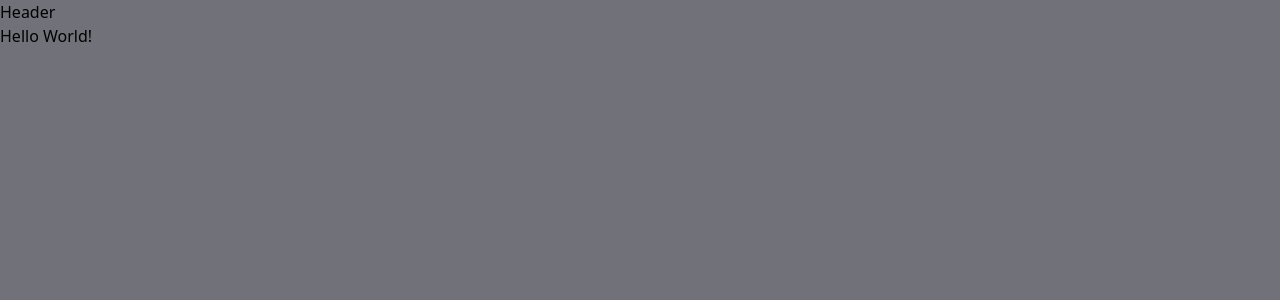
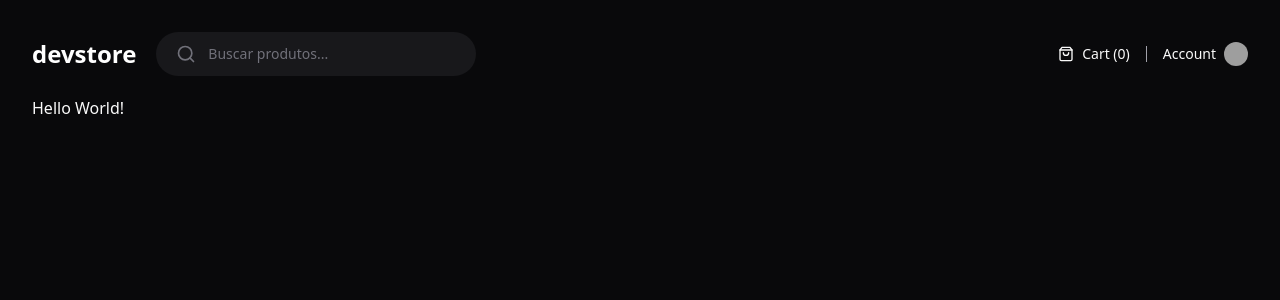
Before and after one commit to Wallauerr/devstore-next, a Next.js app: page / in a window 1280 px wide. Shown: the top 300 px of the page. Built offline with nearby package versions, Linux system fonts and the light colour scheme; grey boxes are pictures that could not be loaded.

Commit message:
adjust header css

```diff
--- a/next.config.js
+++ b/next.config.js
@@ -1,4 +1,8 @@
 /** @type {import('next').NextConfig} */
-const nextConfig = {}
+const nextConfig = {
+  images: {
+    domains: ['github.com'],
+  },
+}
 
 module.exports = nextConfig
--- a/package.json
+++ b/package.json
@@ -9,6 +9,7 @@
     "lint": "next lint"
   },
   "dependencies": {
+    "lucide-react": "^0.314.0",
     "next": "14.0.4",
     "react": "^18",
     "react-dom": "^18"
--- a/src/app/(store)/layout.tsx
+++ b/src/app/(store)/layout.tsx
@@ -6,7 +6,7 @@
   children: React.ReactNode
 }) {
   return (
-    <div>
+    <div className="mx-auto grid min-h-screen w-full max-w-[1600px] grid-rows-[min-content_max-content] gap-5 p-8">
       <Header />
       {children}
     </div>
--- a/src/app/layout.tsx
+++ b/src/app/layout.tsx
@@ -15,7 +15,7 @@
 }) {
   return (
     <html className={inter.variable} lang="pt">
-      <body className="bg-zinc-500">{children}</body>
+      <body className="bg-zinc-950 text-zinc-50 antialiased">{children}</body>
     </html>
   )
 }
--- a/src/components/header.tsx
+++ b/src/components/header.tsx
@@ -1,3 +1,44 @@
+import Link from 'next/link'
+import Image from 'next/image'
+import { Search, ShoppingBag } from 'lucide-react'
+
 export function Header() {
-  return <div>Header</div>
+  return (
+    <div className="flex items-center justify-between">
+      <div className="flex items-center gap-5">
+        <Link href="/" className="text-2xl font-extrabold text-white">
+          devstore
+        </Link>
+
+        <form className="flex w-[320px] items-center gap-3 rounded-full bg-zinc-900 px-5 py-3 ring-zinc-700">
+          <Search className="w-5 h-5 text-zinc-500" />
+
+          <input
+            placeholder="Buscar produtos..."
+            className="flex-1 bg-transparent text-sm outline-none placeholder:text-zinc-500"
+          />
+        </form>
+      </div>
+
+      <div className="flex items-center gap-4">
+        <div className="flex items-center gap-2">
+          <ShoppingBag className="h-4 w-4" />
+          <span className="text-sm">Cart (0)</span>
+        </div>
+
+        <div className="w-px h-4 bg-zinc-400" />
+
+        <Link href="/" className="flex items-center gap-2 hover:underline">
+          <span className="text-sm">Account</span>
+          <Image
+            src="https://github.com/Wallauerr.png"
+            className="h-6 w-6 rounded-full"
+            width={24}
+            height={24}
+            alt=""
+          />
+        </Link>
+      </div>
+    </div>
+  )
 }
```
Also changed, not shown: 1 other file (tests, documents, lock files or other folders).
